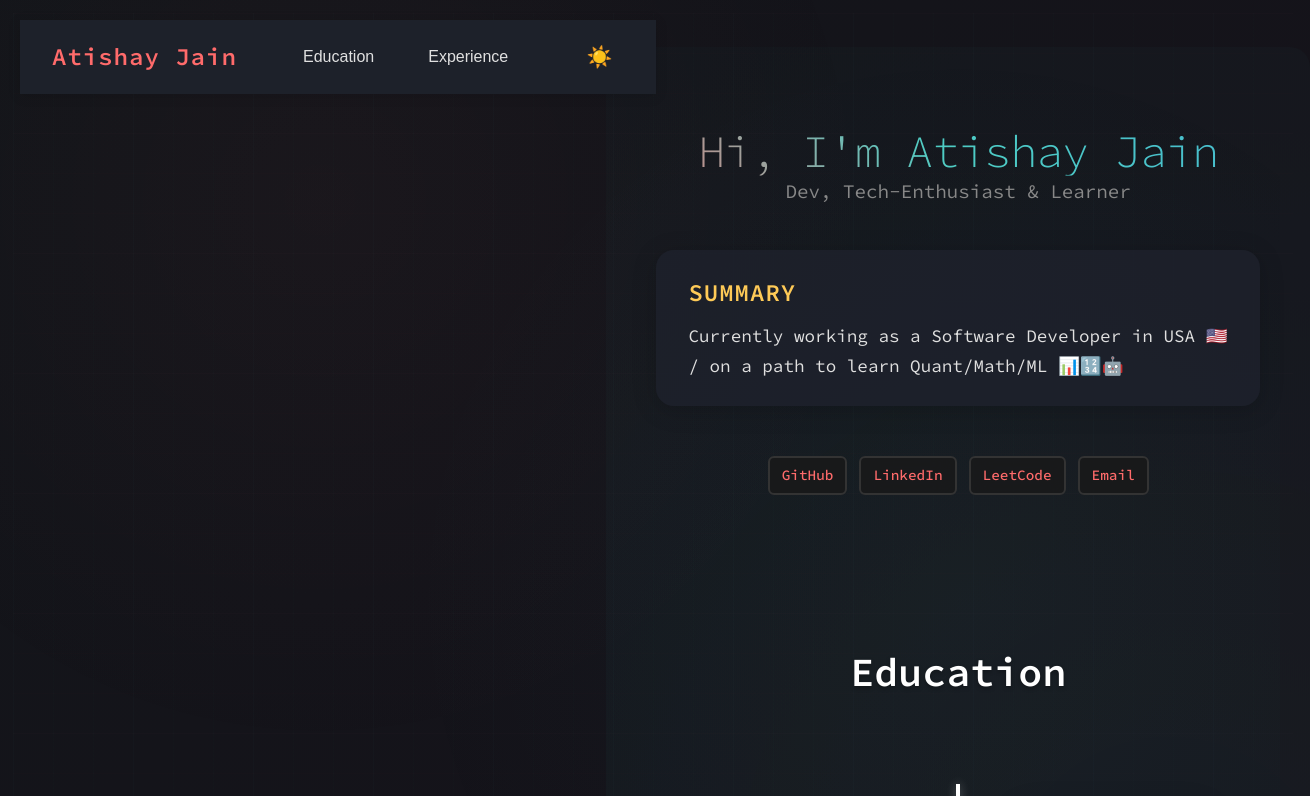
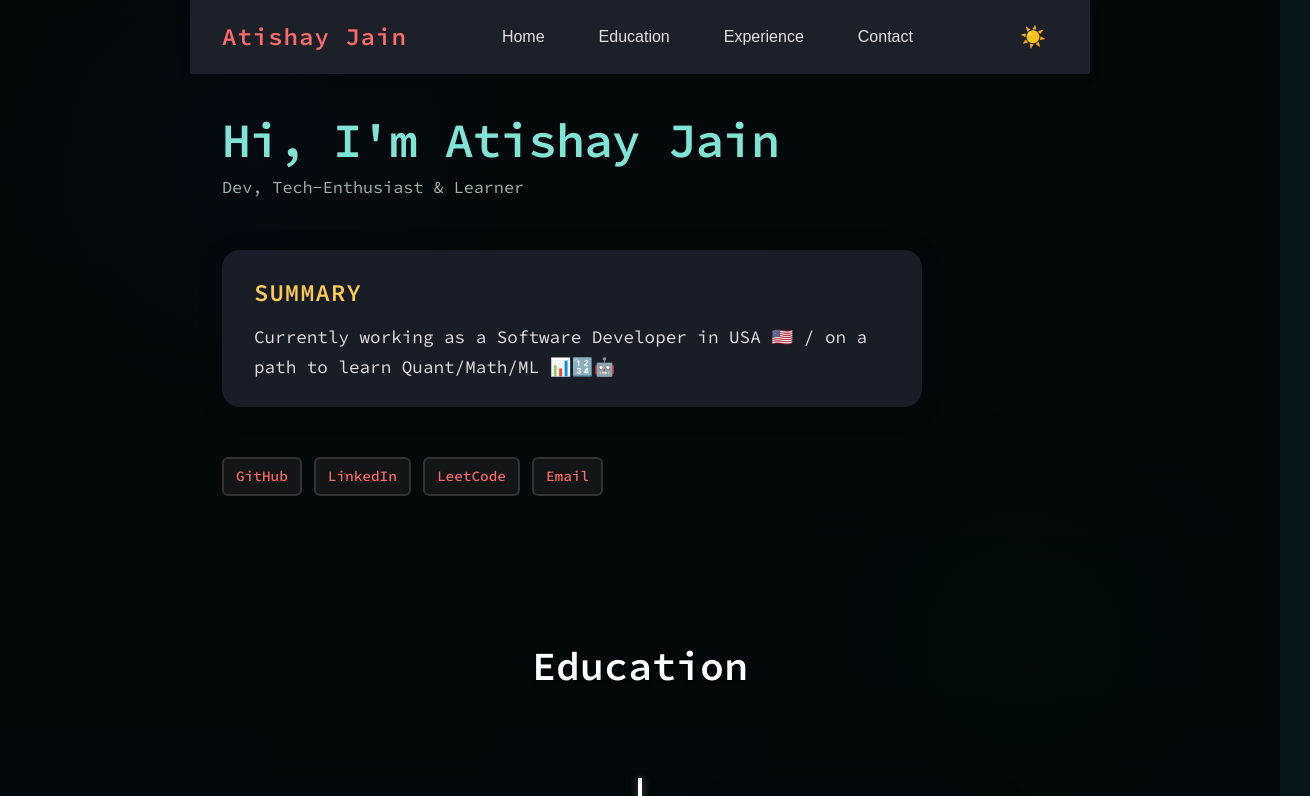
Before and after one commit to sudo-atishay/Personal-Blog-in-React, a React (Create React App) app: page / in a window 1280 px wide. Shown: the top 796 px of the page, 1310 px wide, since content can reach past the window. Built offline with nearby package versions, Linux system fonts and the light colour scheme.

Commit message:
minor ui changes

```diff
--- a/src/App.css
+++ b/src/App.css
@@ -41,9 +41,6 @@ body.dark-mode {
 
 body {
   font-family: 'Source Code Pro', monospace;
-  background: linear-gradient(-45deg, #0a0a0a, #1a0e1a, #0e1a1a, #1a1a0e);
-  background-size: 400% 400%;
-  animation: gradientShift 15s ease infinite;
   color: #e0e0e0;
   line-height: 1.6;
   font-size: 16px;
@@ -52,6 +49,8 @@ body {
   overflow-x: hidden;
   overflow-y: auto;
   position: relative;
+  background: #071719;
+  background-image: linear-gradient(180deg, rgba(5,10,12,0.6), rgba(8,12,16,0.6));
 }
 
 body::before {
@@ -61,27 +60,21 @@ body::before {
   left: 0;
   width: 100%;
   height: 100%;
-  background-image:
-    linear-gradient(rgba(255, 107, 107, 0.1) 1px, transparent 1px),
-    linear-gradient(90deg, rgba(78, 205, 196, 0.1) 1px, transparent 1px),
-    linear-gradient(rgba(69, 183, 209, 0.05) 1px, transparent 1px),
-    linear-gradient(90deg, rgba(150, 206, 180, 0.05) 1px, transparent 1px);
-  background-size: 40px 40px, 40px 40px, 120px 120px, 120px 120px;
-  background-position: 0 0, 0 0, 0 0, 0 0;
-  animation: gridMove 20s linear infinite, gridPulse 8s ease-in-out infinite;
+  background: radial-gradient(circle at 20% 20%, rgba(124,58,237,0.06), transparent 20%),
+              radial-gradient(circle at 80% 80%, rgba(34,197,94,0.04), transparent 20%);
   pointer-events: none;
-  z-index: 1;
+  z-index: 0;
 }
 
 body::after {
+  /* subtle dark overlay to improve contrast */
   content: '';
   position: fixed;
   top: 0;
   left: 0;
   width: 100%;
   height: 100%;
-  background: radial-gradient(circle at 25% 25%, rgba(255, 107, 107, 0.03) 0%, transparent 50%),
-              radial-gradient(circle at 75% 75%, rgba(78, 205, 196, 0.03) 0%, transparent 50%);
+  background: linear-gradient(180deg, rgba(2,6,8,0.6), rgba(2,6,8,0.7));
   pointer-events: none;
   z-index: 1;
 }
@@ -89,10 +82,8 @@ body::after {
 .App {
   min-height: 100vh;
   width: 100vw;
-  display: flex;
-  align-items: flex-start;
-  justify-content: center;
-  padding: 20px;
+  display: block;
+  padding: 0;
   box-sizing: border-box;
   position: relative;
   z-index: 2;
@@ -101,49 +92,32 @@ body::after {
 .app-container {
   width: 100%;
   min-height: 100vh;
-  display: flex;
-  align-items: flex-start;
-  justify-content: center;
+  display: block;
   overflow: visible;
 }
 
 .main-content {
-  max-width: 800px;
+  max-width: 760px;
   width: 100%;
   margin: 0 auto;
-  text-align: left;
-  display: flex;
-  flex-direction: column;
-  align-items: center;
+  padding: 56px 20px;
+  box-sizing: border-box;
 }
 
 .intro {
-  font-size: 2.8rem;
-  font-weight: 300;
-  background: linear-gradient(45deg, #ff6b6b, #4ecdc4, #45b7d1, #96ceb4, #feca57);
-  background-size: 300% 300%;
-  background-clip: text;
-  -webkit-background-clip: text;
-  -webkit-text-fill-color: transparent;
-  animation: gradientShift 8s ease infinite, float 6s ease-in-out infinite;
-  margin-bottom: 4px;
+  font-size: 3rem;
+  font-weight: 600;
+  color: #7fe3d6;
+  margin-bottom: 8px;
   letter-spacing: -0.02em;
-  cursor: default;
-  line-height: 1.1;
+  line-height: 1.05;
 }
 
 .title {
-  font-size: 1.2rem;
+  font-size: 1.05rem;
   font-weight: 400;
-  color: #888888;
-  margin-bottom: 15px;
-  transition: all 0.3s ease;
-  line-height: 1.2;
-}
-
-.title:hover {
-  color: #4ecdc4;
-  transform: translateX(10px);
+  color: #9fb3ad;
+  margin-bottom: 18px;
 }
 
 .social-links {
--- a/src/Components/Navbar.css
+++ b/src/Components/Navbar.css
@@ -8,8 +8,11 @@
   padding: 18px 32px;
   background: rgba(30, 34, 44, 0.95);
   box-shadow: 0 2px 12px rgba(0,0,0,0.12);
-  position: static;
+  position: sticky;
+  top: 0;
+  z-index: 1000;
   transition: background 0.3s;
+  backdrop-filter: blur(6px);
 }
 
 .navbar.dark {
@@ -26,6 +29,7 @@
 .navbar-center {
   display: flex;
   gap: 18px;
+  align-items: center;
 }
 
 .nav-btn {
@@ -38,6 +42,10 @@
   border-radius: 8px;
   cursor: pointer;
   transition: background 0.2s, color 0.2s;
+}
+
+.navbar-center .nav-btn {
+  white-space: nowrap;
 }
 
 .nav-btn:hover {
--- a/src/Components/Navbar.js
+++ b/src/Components/Navbar.js
@@ -8,11 +8,13 @@ const Navbar = ({ onSectionChange, darkMode, toggleDarkMode }) => {
         <span className="navbar-title">Atishay Jain</span>
       </div>
       <div className="navbar-center">
+        <button className="nav-btn" onClick={() => onSectionChange('home')}>Home</button>
         <button className="nav-btn" onClick={() => onSectionChange('education')}>Education</button>
         <button className="nav-btn" onClick={() => onSectionChange('experience')}>Experience</button>
+        <button className="nav-btn" onClick={() => onSectionChange('contact')}>Contact</button>
       </div>
       <div className="navbar-right">
-        <button className="toggle-btn" onClick={toggleDarkMode}>
+        <button className="toggle-btn" onClick={toggleDarkMode} aria-label="Toggle theme">
           {darkMode ? '🌙' : '☀️'}
         </button>
       </div>
--- a/src/Pages/Home.js
+++ b/src/Pages/Home.js
@@ -1,5 +1,3 @@
-
-
 import React, { useRef, useState } from 'react';
 import Navbar from '../Components/Navbar';
 import SummarySection from '../Components/summary';
@@ -11,10 +9,10 @@ const Home = () => {
   const [darkMode, setDarkMode] = useState(false);
 
   const handleSectionChange = (section) => {
-    if (section === 'education' && educationRef.current) {
-      educationRef.current.scrollIntoView({ behavior: 'smooth', block: 'start' });
-    } else if (section === 'experience' && experienceRef.current) {
-      experienceRef.current.scrollIntoView({ behavior: 'smooth', block: 'start' });
+    // prefer scrolling to element ids so navbar can target any section
+    const el = document.getElementById(section);
+    if (el) {
+      el.scrollIntoView({ behavior: 'smooth', block: 'start' });
     }
   };
 
@@ -26,9 +24,12 @@ const Home = () => {
   return (
     <div className={`app-container${darkMode ? ' dark' : ''}`}>
       <Navbar onSectionChange={handleSectionChange} darkMode={darkMode} toggleDarkMode={toggleDarkMode} />
-      <div className="main-content" style={{ marginTop: 80 }}>
-        {/* Hero Section */}
-  <section className="hero-section" style={{ minHeight: '60vh', display: 'flex', flexDirection: 'column', justifyContent: 'center', alignItems: 'center', paddingBottom: 40, width: '100%' }}>
+
+      <div style={{ width: '100%', display: 'flex', justifyContent: 'center' }}>
+        <main style={{ maxWidth: 900, width: '100%', padding: '20px 32px', boxSizing: 'border-box' }}>
+
+          {/* HERO */}
+          <section id="home" className="hero-section" style={{ minHeight: '60vh', display: 'flex', flexDirection: 'column', justifyContent: 'center', alignItems: 'flex-start', paddingBottom: 40, width: '100%' }}>
             <h1 className="intro">Hi, I'm Atishay Jain</h1>
             <h2 className="title">Dev, Tech-Enthusiast & Learner</h2>
             <SummarySection />
@@ -40,17 +41,31 @@ const Home = () => {
             </div>
           </section>
 
-        {/* Timeline Section */}
+          {/* TIMELINES */}
           <section className="timeline-sections" style={{ width: '100%', marginTop: 60 }}>
-          <div ref={educationRef} style={{ scrollMarginTop: 100 }}>
+            <div id="education" ref={educationRef} style={{ scrollMarginTop: 100 }}>
               <h2 className="timeline-heading" style={{ marginTop: 0, marginBottom: 40, textAlign: 'center' }}>Education</h2>
               <Timeline type="education" />
             </div>
-          <div ref={experienceRef} style={{ scrollMarginTop: 100, marginTop: 80 }}>
+
+            <div id="experience" ref={experienceRef} style={{ scrollMarginTop: 100, marginTop: 80 }}>
               <h2 className="timeline-heading" style={{ marginTop: 0, marginBottom: 40, textAlign: 'center' }}>Experience</h2>
               <Timeline type="work" />
             </div>
           </section>
+
+          <section id="contact" style={{ marginTop: 80, paddingBottom: 80 }}>
+            <h2 className="timeline-heading" style={{ textAlign: 'center', marginBottom: 24 }}>Contact</h2>
+            <div style={{ display: 'flex', justifyContent: 'center' }}>
+              <div style={{ maxWidth: 640, background: 'rgba(30,34,44,0.85)', padding: 24, borderRadius: 12 }}>
+                <p style={{ color: '#e0e0e0' }}>Email: <a href="mailto:atishay2305@gmail.com">atishay2305@gmail.com</a></p>
+                <p style={{ color: '#e0e0e0' }}>LinkedIn: <a href="https://www.linkedin.com/in/atishay23" target="_blank" rel="noopener noreferrer">/in/atishay23</a></p>
+                <p style={{ color: '#e0e0e0' }}>GitHub: <a href="https://github.com/sudo-atishay" target="_blank" rel="noopener noreferrer">sudo-atishay</a></p>
+              </div>
+            </div>
+          </section>
+
+        </main>
       </div>
     </div>
   );
```
Also changed, not shown: 1 other file (tests, documents, lock files or other folders). Lines whose indentation alone changed are shown as unchanged.
